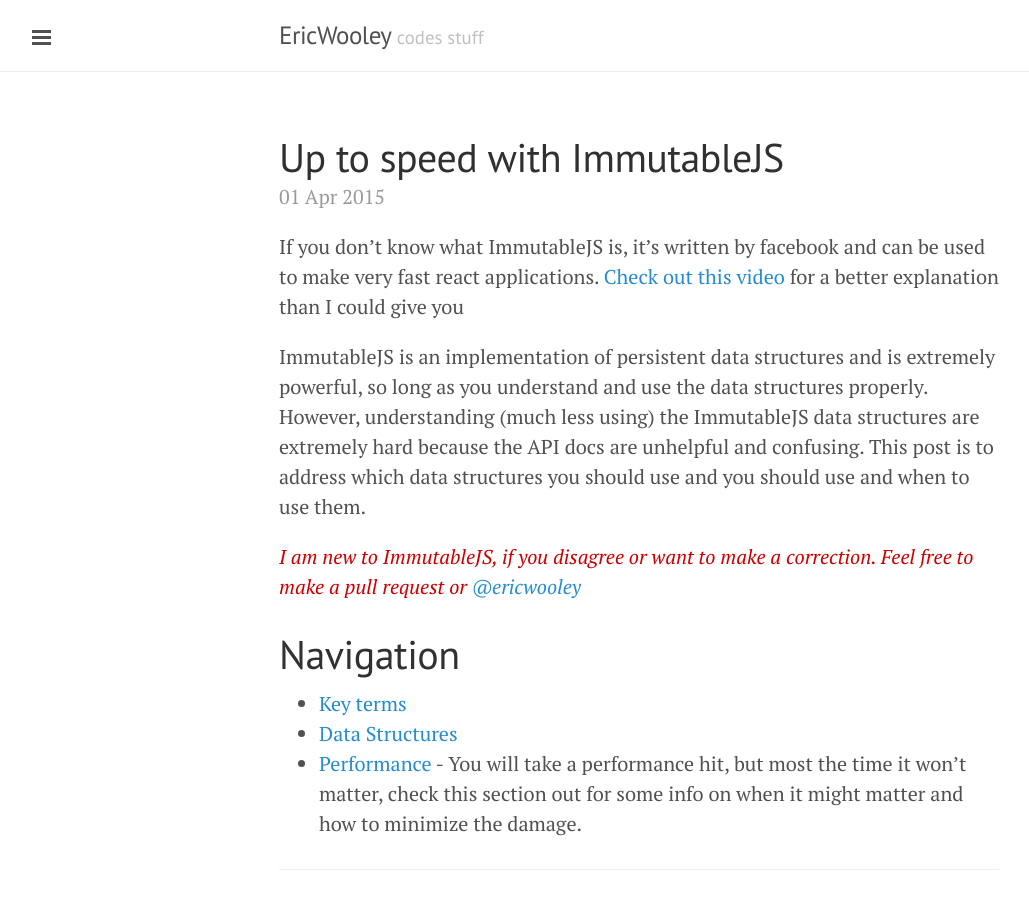
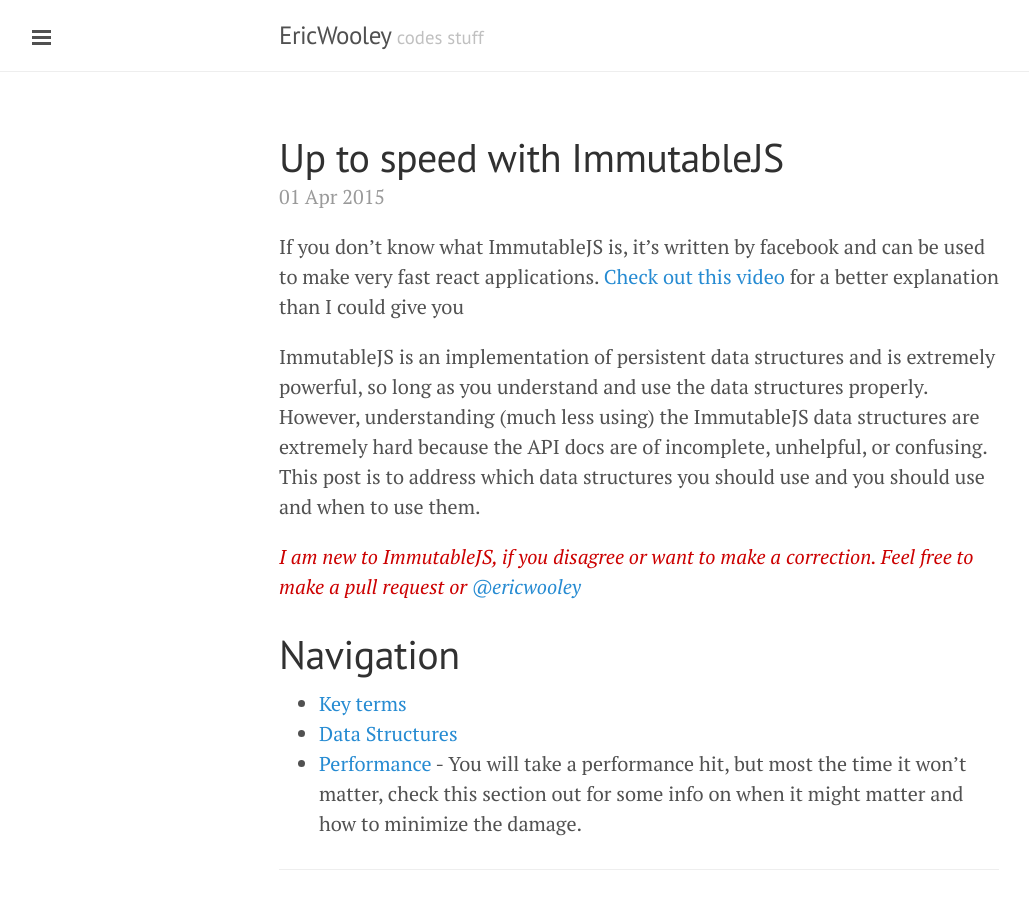
Before and after one commit to ericwooley/ericwooley.github.io, a Jekyll site: the page built from _posts/2015-04-01-using-immutablejs.markdown, in a window 1280 px wide and 900 px high. Shown: the whole window, without its empty margins (1-1030 px from the left). Built offline with Jekyll 4.4.1, drawn with Linux system fonts in a browser that asks for light colours; Markdown is read by kramdown in place of the engine named in the settings.

Commit message:
take it easier on the docs

```diff
--- a/_posts/2015-04-01-using-immutablejs.markdown
+++ b/_posts/2015-04-01-using-immutablejs.markdown
@@ -9,7 +9,7 @@
 [Check out this video](https://www.youtube.com/watch?v=I7IdS-PbEgI) for a better explanation than I could give you
 
 ImmutableJS is an implementation of persistent data structures and is extremely powerful, so long as you understand and use the data structures properly.
-However, understanding (much less using) the ImmutableJS data structures are extremely hard because the API docs are unhelpful and confusing.
+However, understanding (much less using) the ImmutableJS data structures are extremely hard because the API docs are of incomplete, unhelpful, or confusing.
 This post is to address which data structures you should use and you should use and when to use them.
 
 <span style="color: #C00">*I am new to ImmutableJS, if you disagree or want
```
